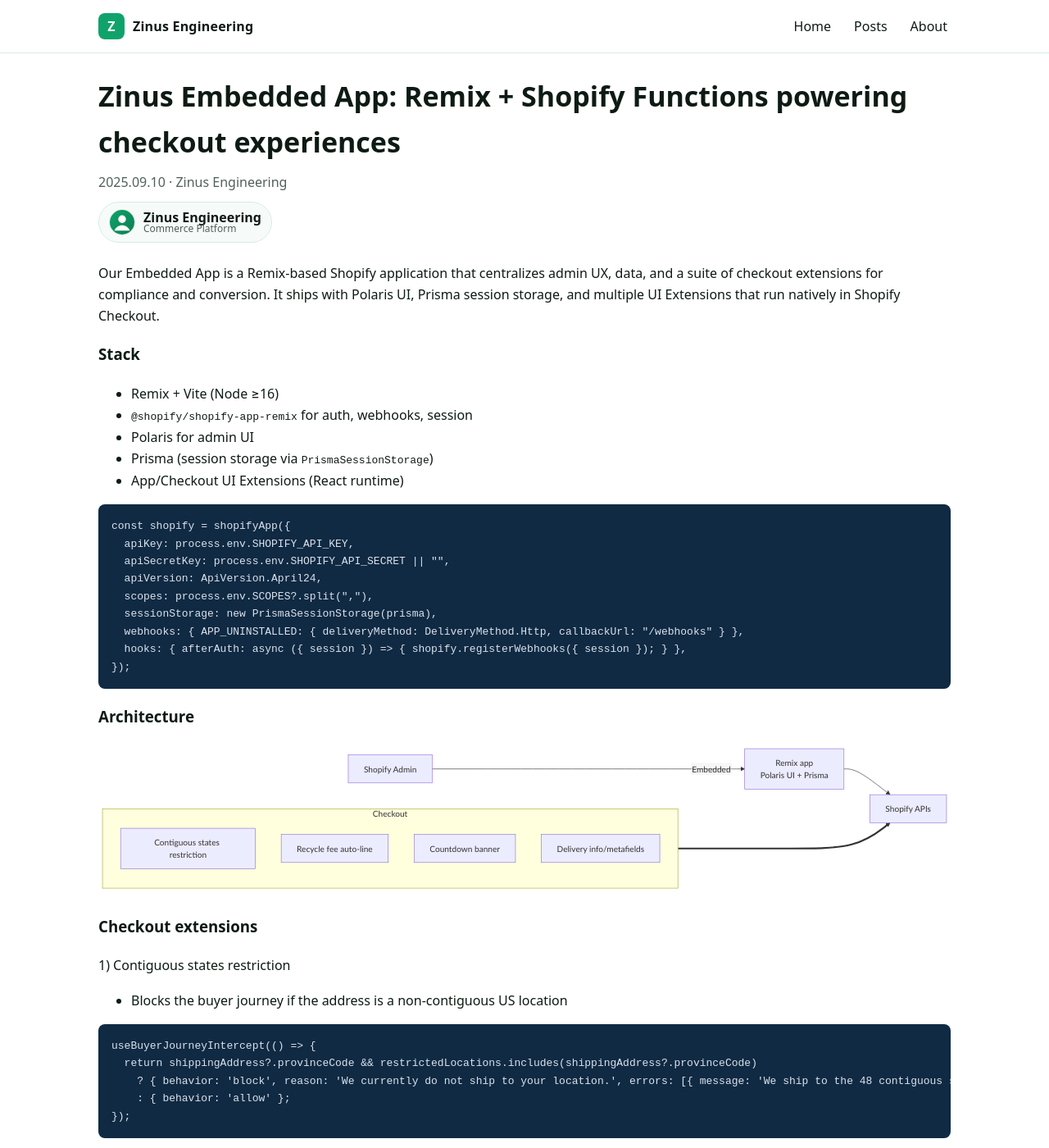
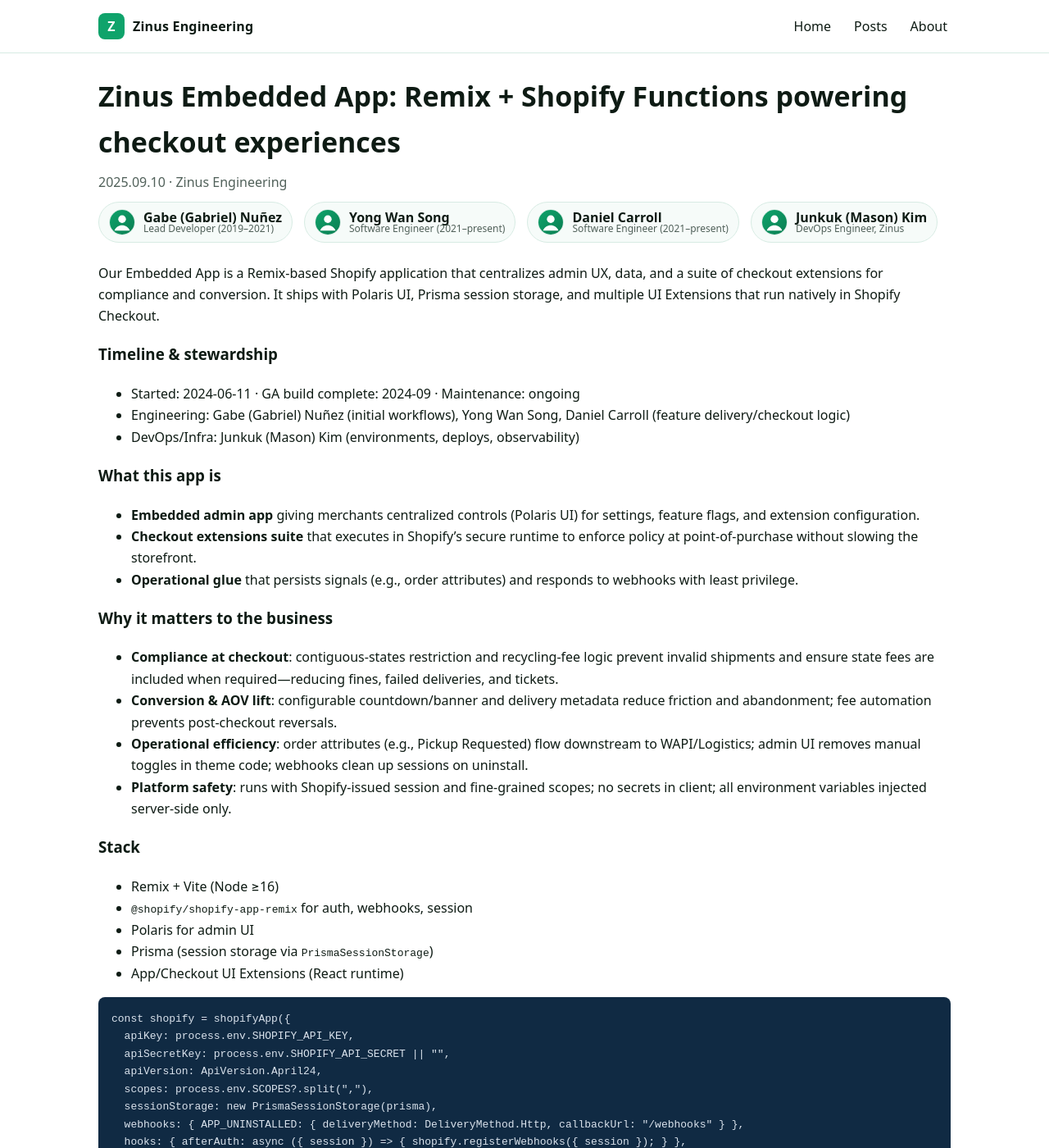
Before and after one commit to Zinus-Inc/Zinus, a Jekyll site: the page built from _posts/2025-09-10-embedded-app-architecture-checkout-extensions.md, in a window 1280 px wide and 1400 px high. Shown: the whole window at 82% size. Built offline with Jekyll 4.4.1, drawn with Linux system fonts in a browser that asks for light colours; some web fonts are replaced; some of the changed text lies outside the part shown.

Commit message:
Enhance documentation for Zinus Embedded App with detailed timelines, stewardship, security posture, and business outcomes; add new SVG asset for Wonder-Server.

````diff
--- a/_posts/2025-09-10-embedded-app-architecture-checkout-extensions.md
+++ b/_posts/2025-09-10-embedded-app-architecture-checkout-extensions.md
@@ -4,12 +4,37 @@ title: "Zinus Embedded App: Remix + Shopify Functions powering checkout experien
 date: 2025-09-10
 tags: [shopify, remix, polaris, prisma, checkout, extensions]
 authors:
-  - name: Zinus Engineering
-    role: Commerce Platform
-    url: https://www.zinus.com
+  - name: "Gabe (Gabriel) Nuñez"
+    role: "Lead Developer (2019–2021)"
+    url: https://www.linkedin.com/in/gabenunez/
+  - name: "Yong Wan Song"
+    role: "Software Engineer (2021–present)"
+    url: https://github.com/yongwansong
+  - name: "Daniel Carroll"
+    role: "Software Engineer (2021–present)"
+    url: https://github.com/DCarrollUSMC
+  - name: "Junkuk (Mason) Kim"
+    role: "DevOps Engineer, Zinus"
+    url: https://www.linkedin.com/in/junkukkim/
 ---
 
-Our Embedded App is a Remix-based Shopify application that centralizes admin UX, data, and a suite of checkout extensions for compliance and conversion. It ships with Polaris UI, Prisma session storage, and multiple UI Extensions that run natively in Shopify Checkout.
+Our Embedded App is a Remix‑based Shopify application that centralizes admin UX, data, and a suite of checkout extensions for compliance and conversion. It ships with Polaris UI, Prisma session storage, and multiple UI Extensions that run natively in Shopify Checkout.
+
+### Timeline & stewardship
+- Started: 2024‑06‑11 · GA build complete: 2024‑09 · Maintenance: ongoing
+- Engineering: Gabe (Gabriel) Nuñez (initial workflows), Yong Wan Song, Daniel Carroll (feature delivery/checkout logic)
+- DevOps/Infra: Junkuk (Mason) Kim (environments, deploys, observability)
+
+### What this app is
+- **Embedded admin app** giving merchants centralized controls (Polaris UI) for settings, feature flags, and extension configuration.
+- **Checkout extensions suite** that executes in Shopify’s secure runtime to enforce policy at point‑of‑purchase without slowing the storefront.
+- **Operational glue** that persists signals (e.g., order attributes) and responds to webhooks with least privilege.
+
+### Why it matters to the business
+- **Compliance at checkout**: contiguous‑states restriction and recycling‑fee logic prevent invalid shipments and ensure state fees are included when required—reducing fines, failed deliveries, and tickets.
+- **Conversion & AOV lift**: configurable countdown/banner and delivery metadata reduce friction and abandonment; fee automation prevents post‑checkout reversals.
+- **Operational efficiency**: order attributes (e.g., Pickup Requested) flow downstream to WAPI/Logistics; admin UI removes manual toggles in theme code; webhooks clean up sessions on uninstall.
+- **Platform safety**: runs with Shopify‑issued session and fine‑grained scopes; no secrets in client; all environment variables injected server‑side only.
 
 ### Stack
 - Remix + Vite (Node ≥16)
@@ -44,6 +69,11 @@ flowchart LR
   end
   Checkout ===> Shopify
 ```
+
+### Security posture
+- No hard‑coded secrets in the repo; environment variables (e.g., `SHOPIFY_API_KEY`, `SHOPIFY_API_SECRET`, `SCOPES`, `SHOPIFY_APP_URL`) are read at runtime.
+- Webhooks validate via the framework’s adapter; session data stored via Prisma‑backed storage.
+- Extensions read product data via GraphQL using the authenticated context, avoiding browser‑exposed access tokens.
 
 ### Checkout extensions
 
@@ -97,5 +127,10 @@ query(`query { product(id: "${productId}") { variants(first: 25) { edges { node
 - Prisma session DB must be shared across instances (SQLite only OK for single instance)
 - Extensions should fail “closed” (block or remove lines) to protect compliance
 
+### Business outcomes (selected)
+- Fewer invalid orders to non‑contiguous states; decreased shipping exceptions.
+- Higher completion rate on regulated carts (fees pre‑added) and fewer post‑purchase adjustments.
+- Faster merchant ops via UI‑based configuration instead of code edits.
+
 ### Why this matters
 By pairing an embedded admin app with checkout-native extensions, we deliver merchant control and strict checkout enforcement without slowing down the storefront. Compliance flows (like recycling fees and shipping restrictions) run client-side within Shopify’s secure runtime; data-heavy or cross-system tasks stay server-side in the app.
````
Also changed, not shown: assets/img/wonder-server-og.svg (added).
